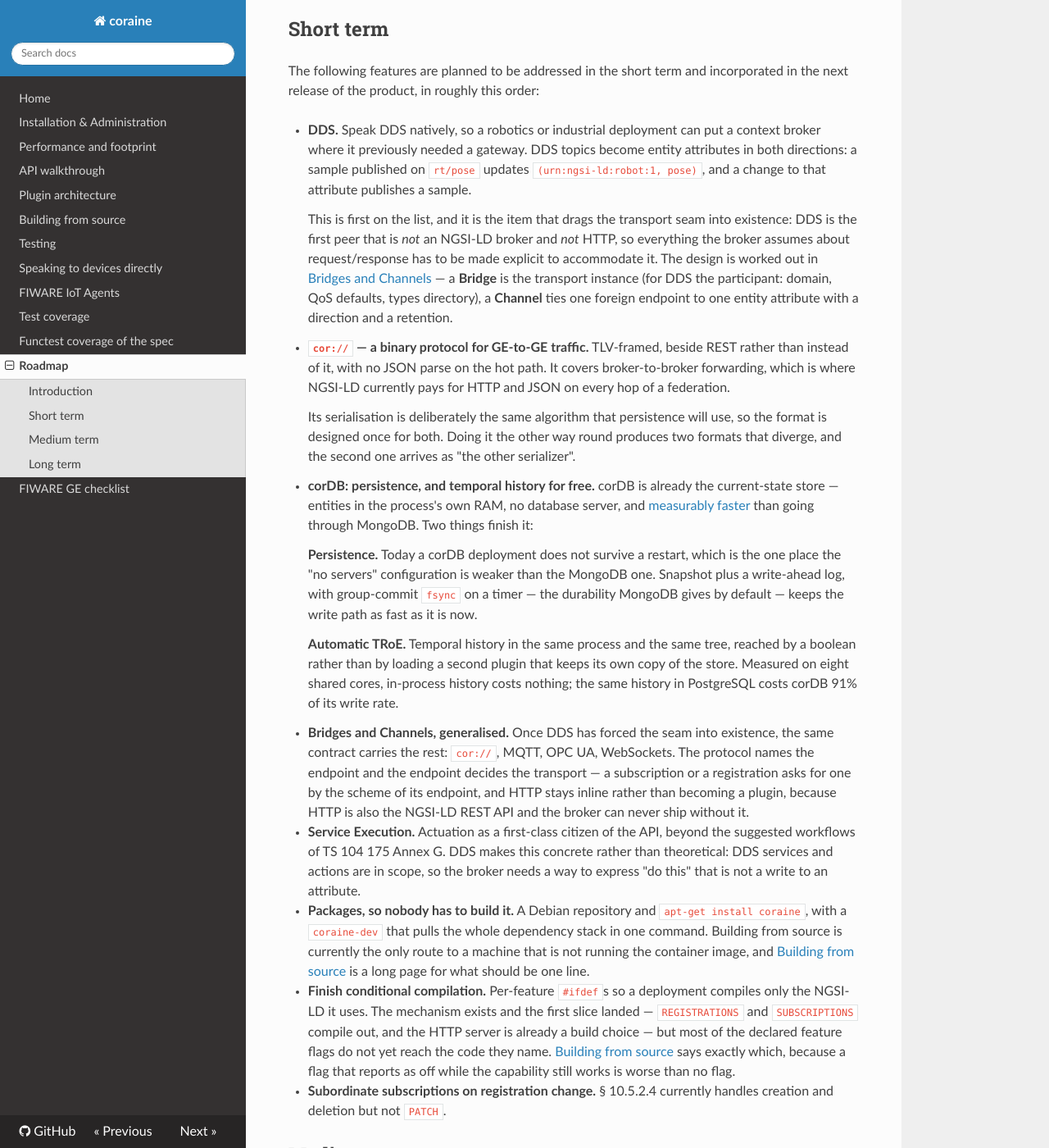
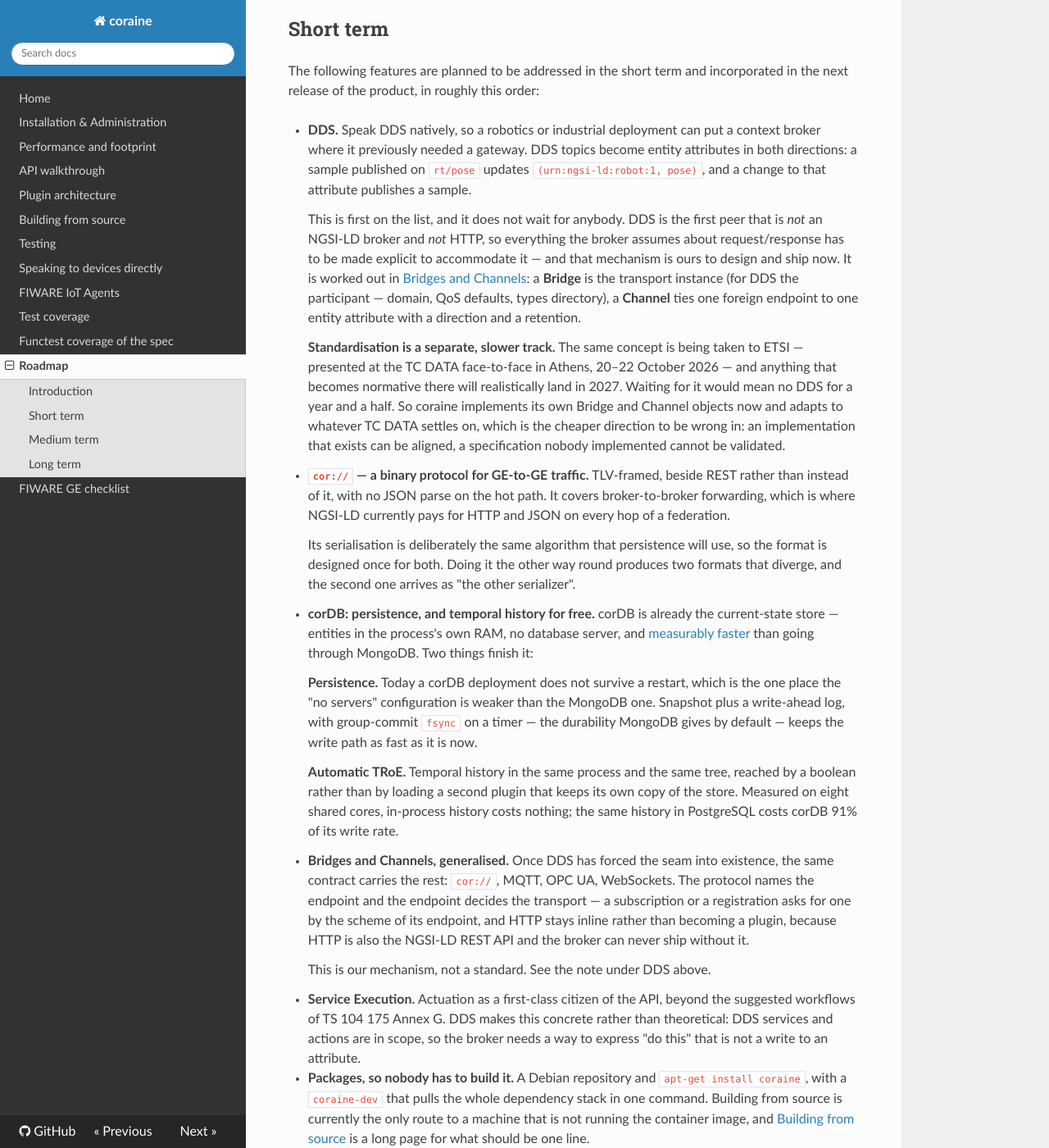
Before and after one commit to SEAMWARE/coraine, an MkDocs documentation site: the page built from doc/roadmap.md, in a window 1280 px wide and 1400 px high, scrolled down 510 px. Shown: the whole window at 82% size. Built offline with MkDocs 1.6.1, drawn with Linux system fonts in a browser that asks for light colours; nearby versions of some CDN libraries; comment, search, counter and statistics services are not loaded; some of the changed text lies outside the part shown.

Commit message:
doc: DDS ships on our own Bridge/Channel - ETSI alignment is 2027
The timing was never written down anywhere, and without it the roadmap reads
as though DDS waits for a standard.

It does not. The Bridge/Channel concept goes to the TC DATA face-to-face in
Athens, 20-22 October 2026, and anything normative that follows is
realistically 2027. DDS is needed long before that, so coraine implements its
OWN Bridge and Channel objects now and adapts later.

Which is the cheaper direction to be wrong in, and the roadmap now says why:
an implementation that exists can be aligned, a specification nobody
implemented cannot be validated. Waiting would mean no DDS for a year and a
half in order to avoid adaptation work that is a few weeks.

So:

  short term   DDS, on our mechanism, not waiting for anybody
  medium term  aligning Bridges and Channels with whatever TC DATA settles on -
               budgeted as ADAPTATION, since the objects and the codec seam may
               move while the transports carried over them will not

bridge-channels.md gets the same thing as a revision note at the top, where its
other direction changes are recorded, with the consequence spelled out for
anyone reading the design: nothing in it is standard NGSI-LD, the names may
change, and the endpoint-scheme convention is the part most likely to survive.

Co-Authored-By: Claude Opus 5 (1M context) <noreply@anthropic.com>

```diff
--- a/doc/roadmap.md
+++ b/doc/roadmap.md
@@ -29,14 +29,23 @@ incorporated in the next release of the product, in roughly this order:
     `(urn:ngsi-ld:robot:1, pose)`, and a change to that attribute publishes a
     sample.
 
-    This is first on the list, and it is the item that drags the transport seam
-    into existence: DDS is the first peer that is *not* an NGSI-LD broker and
-    *not* HTTP, so everything the broker assumes about request/response has to
-    be made explicit to accommodate it. The design is worked out in
-    [Bridges and Channels](bridge-channels.md) — a **Bridge** is the transport
-    instance (for DDS the participant: domain, QoS defaults, types directory), a
-    **Channel** ties one foreign endpoint to one entity attribute with a
-    direction and a retention.
+    This is first on the list, and it does not wait for anybody. DDS is the
+    first peer that is *not* an NGSI-LD broker and *not* HTTP, so everything the
+    broker assumes about request/response has to be made explicit to
+    accommodate it — and that mechanism is ours to design and ship now. It is
+    worked out in [Bridges and Channels](bridge-channels.md): a **Bridge** is
+    the transport instance (for DDS the participant — domain, QoS defaults,
+    types directory), a **Channel** ties one foreign endpoint to one entity
+    attribute with a direction and a retention.
+
+    **Standardisation is a separate, slower track.** The same concept is being
+    taken to ETSI — presented at the TC DATA face-to-face in Athens, 20–22
+    October 2026 — and anything that becomes normative there will realistically
+    land in 2027. Waiting for it would mean no DDS for a year and a half. So
+    coraine implements its own Bridge and Channel objects now and adapts to
+    whatever TC DATA settles on, which is the cheaper direction to be wrong in:
+    an implementation that exists can be aligned, a specification nobody
+    implemented cannot be validated.
 
 -   **`cor://` — a binary protocol for GE-to-GE traffic.** TLV-framed, beside
     REST rather than instead of it, with no JSON parse on the hot path. It covers
@@ -71,6 +80,8 @@ incorporated in the next release of the product, in roughly this order:
     transport — a subscription or a registration asks for one by the scheme of
     its endpoint, and HTTP stays inline rather than becoming a plugin, because
     HTTP is also the NGSI-LD REST API and the broker can never ship without it.
+
+    This is our mechanism, not a standard. See the note under DDS above.
 
 -   **Service Execution.** Actuation as a first-class citizen of the API, beyond
     the suggested workflows of TS 104 175 Annex G. DDS makes this concrete rather
@@ -120,6 +131,14 @@ typically within the subsequent release(s) generated in the next **9 months**:
 
 -   **More cor-agent plugins**, driven by what deployments actually ask for
     rather than by completing a matrix.
+
+-   **Aligning Bridges and Channels with ETSI.** Expected in **2027**, on
+    whatever TC DATA standardises after the Athens face-to-face of October 2026.
+    Budgeted as adaptation work rather than as new capability: the objects, the
+    endpoint-scheme convention and the codec seam are likely to move, and the
+    transports carried over them are not. Listed here so that nobody reads
+    coraine's Bridge and Channel as already-standard NGSI-LD — they are not, and
+    the design notes say so on their first page.
 
 -   **OPC UA.** Variables as attributes, monitored items as subscriptions,
     methods as Service Execution.
```
Also changed, not shown: doc/bridge-channels.md (+12 -0 lines).
